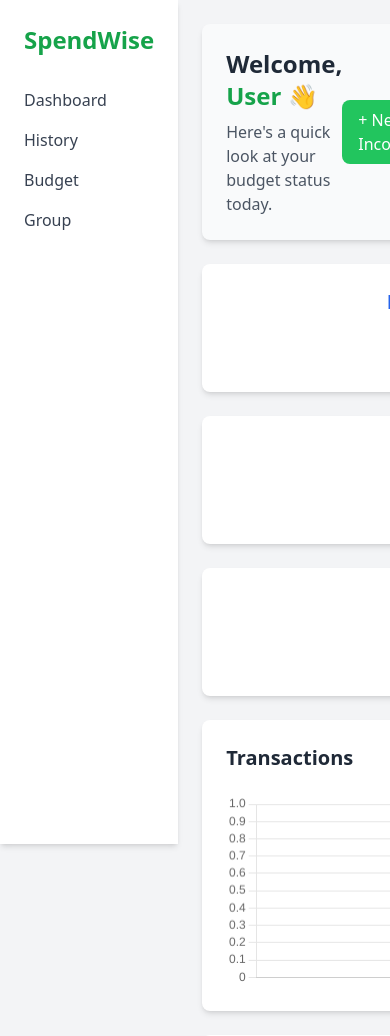
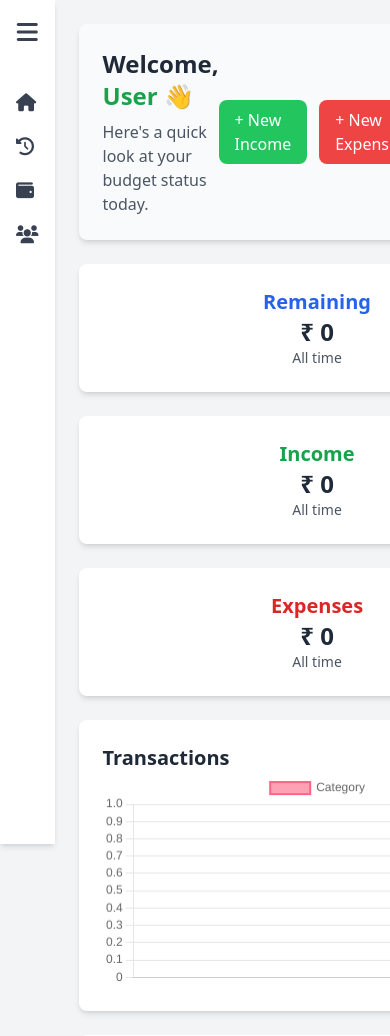
Before and after one commit to manishalama123/budget_system, a Django app: page / in a window 390 px wide; the page is wider, and only the part inside the window is pictured. Shown: the top 1036 px of that part. Run offline with Django 5.2, Linux system fonts and the light colour scheme; data that the repository does not hold is empty; some libraries are stand-ins or nearby versions.

Commit message:
responsive dashboard panel

```diff
--- a/budget/budget_app/templates/base.html
+++ b/budget/budget_app/templates/base.html
@@ -8,19 +8,44 @@
     <title>SpendWise</title>
     <script src="https://cdn.jsdelivr.net/npm/chart.js"></script>
     <script src="https://cdn.tailwindcss.com"></script>
+    <script src="https://cdn.jsdelivr.net/npm/alpinejs@3.x.x/dist/cdn.min.js" defer></script>
+    <link rel="stylesheet" href="https://cdnjs.cloudflare.com/ajax/libs/font-awesome/6.0.0/css/all.min.css">
+
 </head>
 <body class="bg-gray-100">
     <div class="flex h-screen">
         <!-- Sidebar -->
-        <aside class="w-64 bg-white shadow-md p-6">
-            <h2 class="text-2xl font-bold text-green-600">SpendWise</h2>
-            <nav class="mt-6">
-                <a href="" class="block text-gray-700 hover:text-green-500 py-2">Dashboard</a>
-                <a href="history/" class="block text-gray-700 hover:text-green-500 py-2">History</a>
-                <a href="" class="block text-gray-700 hover:text-green-500 py-2">Budget</a>
-                <a href="" class="block text-gray-700 hover:text-green-500 py-2">Group</a>
-            </nav>
-        </aside>
+        <aside x-data="{ expanded: false }"
+       :class="expanded ? 'w-64' : 'w-16'"
+       class="bg-white shadow-md h-screen transition-all duration-300 p-4 flex flex-col">
+
+    <!-- Toggle Button -->
+    <button @click="expanded = !expanded" class="mb-4 text-gray-700 focus:outline-none">
+        <i class="fas fa-bars text-2xl"></i>
+    </button>
+
+    <!-- Navigation Links -->
+    <nav class="mt-6 space-y-4">
+        <a href="" class="flex items-center space-x-4 text-gray-700 hover:text-green-500">
+            <i class="fas fa-home text-lg"></i>
+            <span :class="expanded ? 'block' : 'hidden'" class="transition-all duration-300">Dashboard</span>
+        </a>
+        <a href="history/" class="flex items-center space-x-4 text-gray-700 hover:text-green-500">
+            <i class="fas fa-history text-lg"></i>
+            <span :class="expanded ? 'block' : 'hidden'" class="transition-all duration-300">History</span>
+        </a>
+        <a href="" class="flex items-center space-x-4 text-gray-700 hover:text-green-500">
+            <i class="fas fa-wallet text-lg"></i>
+            <span :class="expanded ? 'block' : 'hidden'" class="transition-all duration-300">Budget</span>
+        </a>
+        <a href="" class="flex items-center space-x-4 text-gray-700 hover:text-green-500">
+            <i class="fas fa-users text-lg"></i>
+            <span :class="expanded ? 'block' : 'hidden'" class="transition-all duration-300">Group</span>
+        </a>
+    </nav>
+</aside>
+
+
 
         <!-- Main Content -->
         <main class="flex-1 p-6">
@@ -28,5 +53,14 @@
             {% endblock %}
         </main>
     </div>
+
+    <script>
+        function toggleSidebar() {
+            const sidebar = document.getElementById("sidebar");
+            sidebar.classList.toggle("w-20");
+            sidebar.classList.toggle("w-64");
+            document.querySelectorAll(".sidebar-text").forEach(el => el.classList.toggle("hidden"));
+        }
+    </script>
 </body>
 </html>
```
Also changed, not shown: budget/theme/static/css/dist/styles.css (+72 -0 lines).
